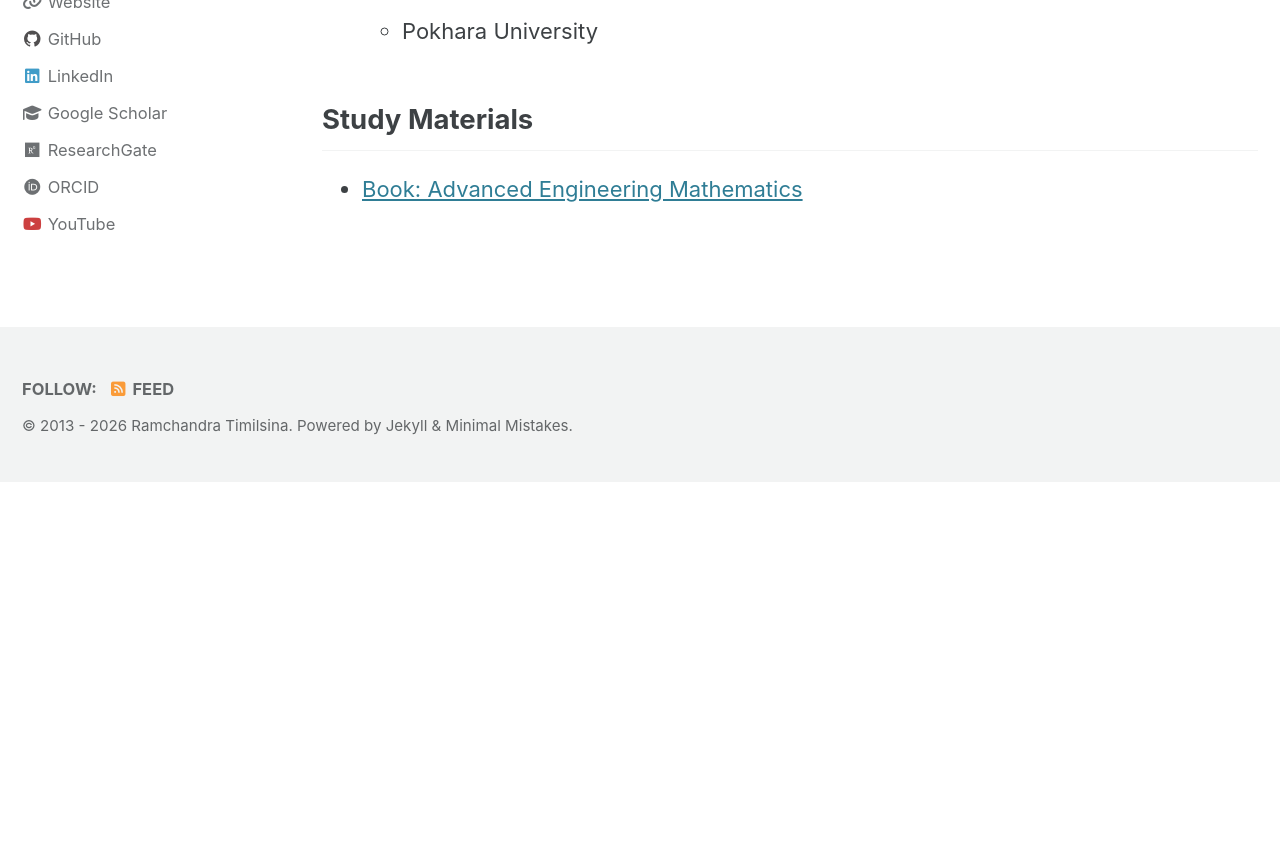
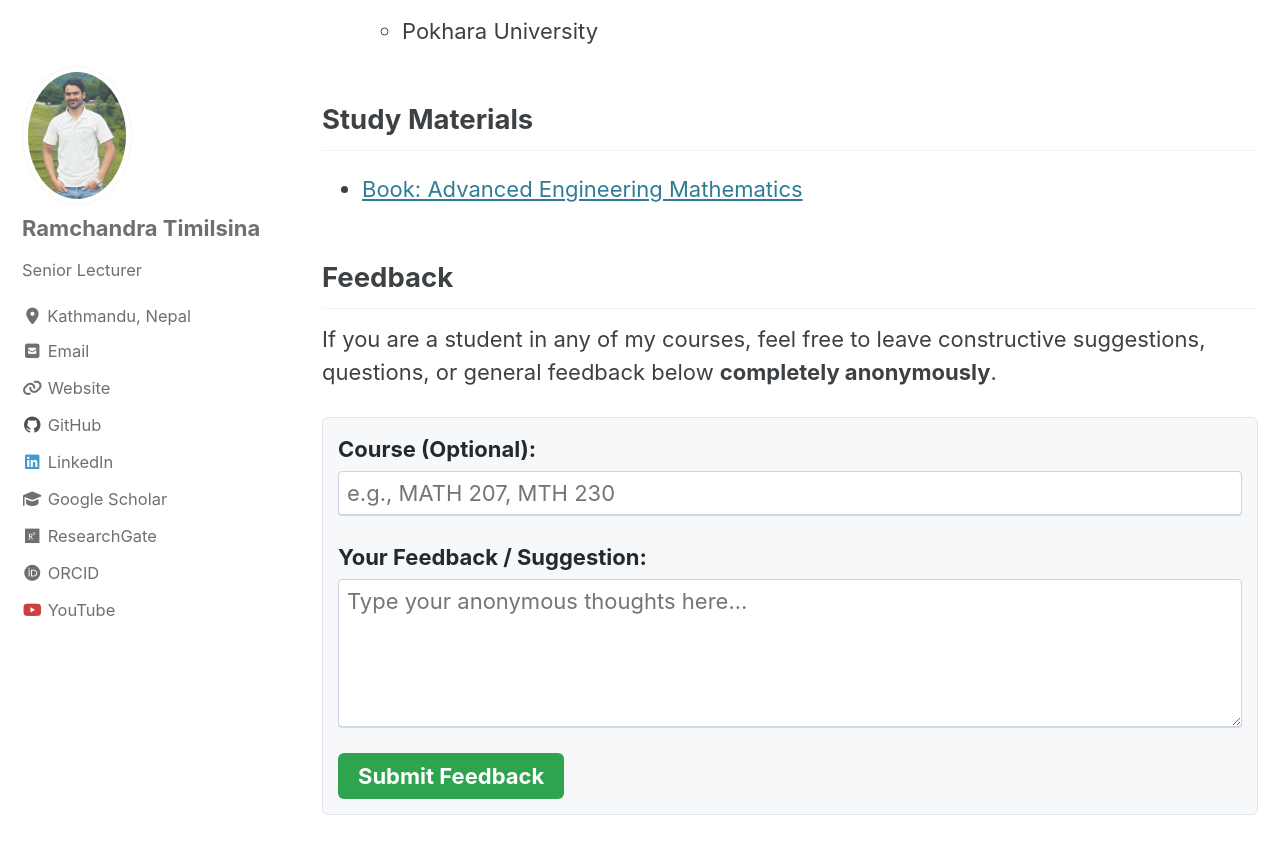
Before and after one commit to TimilsinaRC07/TimilsinaRC07.github.io, a Jekyll site: the page built from teaching.md, in a window 1280 px wide and 900 px high, scrolled down 1449 px. Shown: the top 854 px of the window. Built offline with Jekyll 4.4.1, drawn with Linux system fonts in a browser that asks for light colours; cached includes are drawn as plain includes; before the commit the page ends 1931 px from its top, so only the background shows below that.

Commit message:
Update teaching.md

```diff
--- a/teaching.md
+++ b/teaching.md
@@ -49,3 +49,20 @@ Below, you will find the courses I teach alongside lecture notes and study mater
 
 ## Study Materials
   * [Book: Advanced Engineering Mathematics](Teaching/Advanced Engineering Mathematics 10th Edition.pdf)
+
+## Feedback
+If you are a student in any of my courses, feel free to leave constructive suggestions, questions, or general feedback below **completely anonymously**.
+
+<form action="https://formspree.io/f/myezzqwl" method="POST" style="margin-top: 20px; padding: 15px; border: 1px solid #e1e4e8; border-radius: 6px; background-color: #f6f8fa;">
+  <div style="margin-bottom: 15px;">
+    <label for="course" style="display: block; font-weight: bold; margin-bottom: 5px; color: #24292e;">Course (Optional):</label>
+    <input type="text" id="course" name="course" placeholder="e.g., MATH 207, MTH 230" style="width: 100%; padding: 8px; border: 1px solid #cbd5e1; border-radius: 4px; box-sizing: border-box; background-color: #ffffff; color: #24292e;">
+  </div>
+
+  <div style="margin-bottom: 15px;">
+    <label for="message" style="display: block; font-weight: bold; margin-bottom: 5px; color: #24292e;">Your Feedback / Suggestion:</label>
+    <textarea id="message" name="message" rows="5" required placeholder="Type your anonymous thoughts here..." style="width: 100%; padding: 8px; border: 1px solid #cbd5e1; border-radius: 4px; box-sizing: border-box; resize: vertical; background-color: #ffffff; color: #24292e;"></textarea>
+  </div>
+
+  <button type="submit" style="background-color: #2ea44f; color: white; border: none; padding: 10px 20px; font-weight: bold; border-radius: 6px; cursor: pointer;">Submit Feedback</button>
+</form>
```
